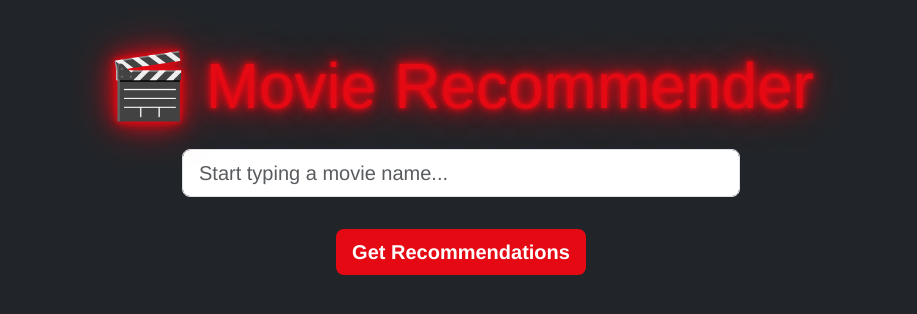
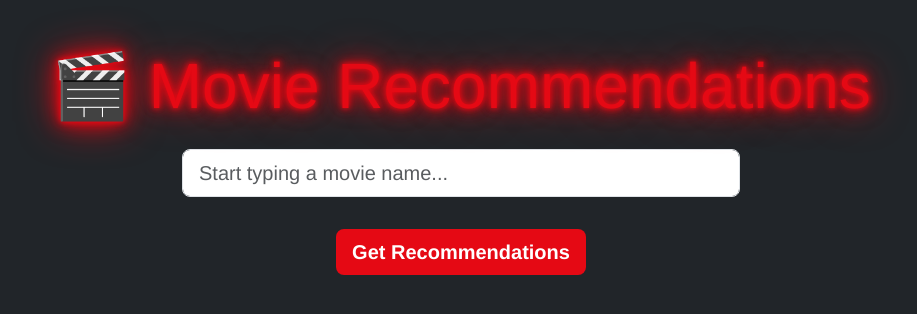
Before and after one commit to satyamk795/movie-recommendation, a Flask app: page / in a window 1280 px wide. Shown: the top 314 px of the page, without its empty margins (179-1096 px from the left). Run offline with Flask 3, Linux system fonts and the light colour scheme; parts of the project's set-up code (start-up, migrations or seed data) failed here and were passed over.

Commit message:
Update index.html

```diff
--- a/app/templates/index.html
+++ b/app/templates/index.html
@@ -8,7 +8,7 @@
 </head>
 <body class="bg-dark text-white">
   <div class="container py-5">
-    <h1 class="text-center mb-4 neon-title">🎬 Movie Recommender</h1>
+    <h1 class="text-center mb-4 neon-title">🎬 Movie Recommendations</h1>
     <form method="POST" class="mb-5 text-center">
       <input
         type="text"
```
